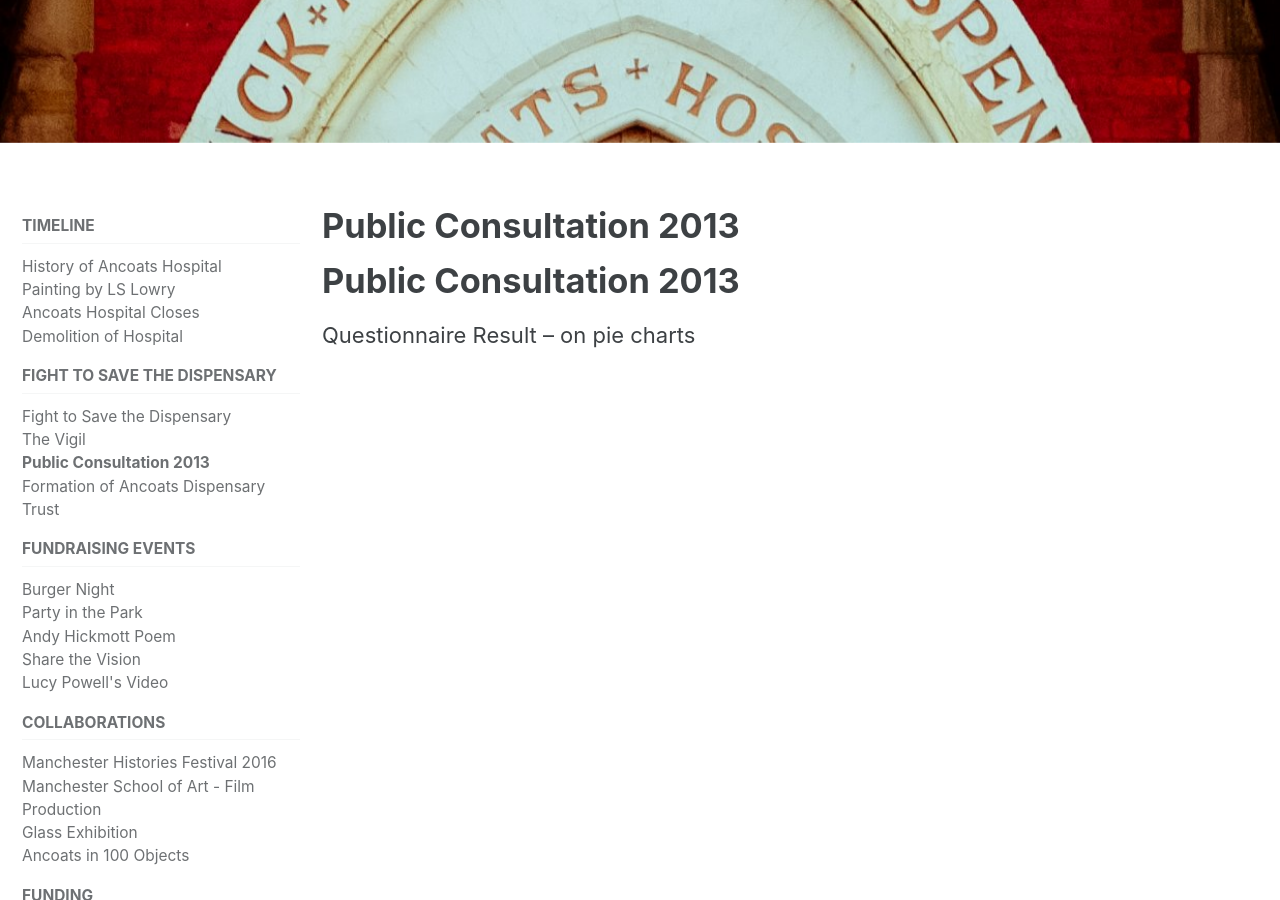
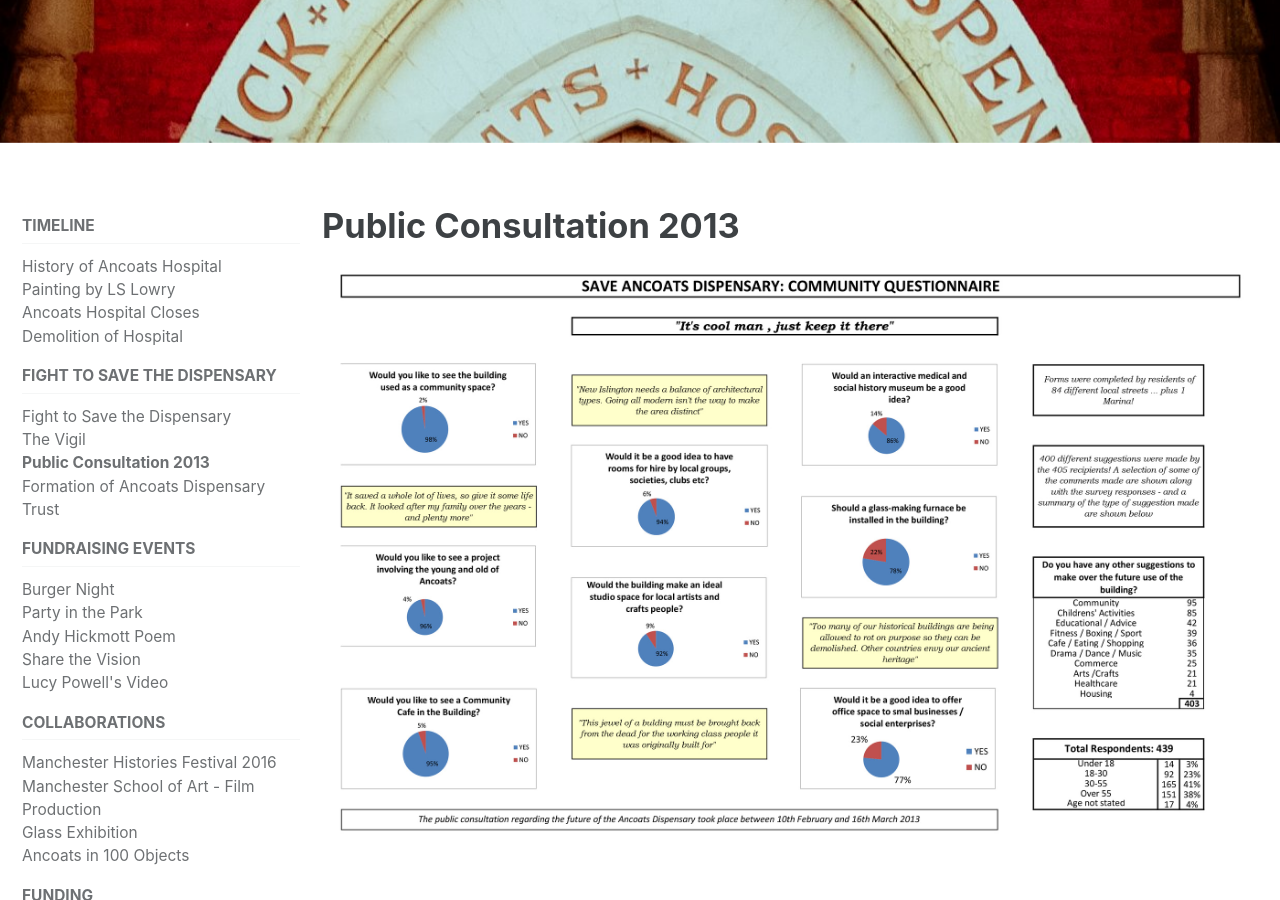
Before and after one commit to AncoatsDispensary/ancoats-dispensary-trust, a Jekyll site: the page built from _pages/public-consultation-2013.md, in a window 1280 px wide and 900 px high, scrolled down 325 px. Built offline with Jekyll 4.4.1, drawn with Linux system fonts in a browser that asks for light colours; cached includes are drawn as plain includes.

Commit message:
Some content fixes

```diff
--- a/_pages/public-consultation-2013.md
+++ b/_pages/public-consultation-2013.md
@@ -8,6 +8,4 @@ sidebar:
   nav: "timeline"
 ---
 
-# Public Consultation 2013
-
-Questionnaire Result – on pie charts
+![plaque](assets/images/consultation.jpg){: .align-center}
```
Also changed, not shown: _pages/painting.md (+1 -2 lines), assets/images/adt-header.jpg, assets/images/consultation.jpg (added).
